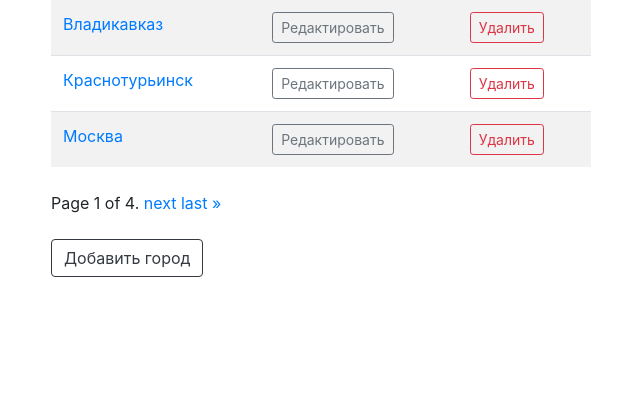
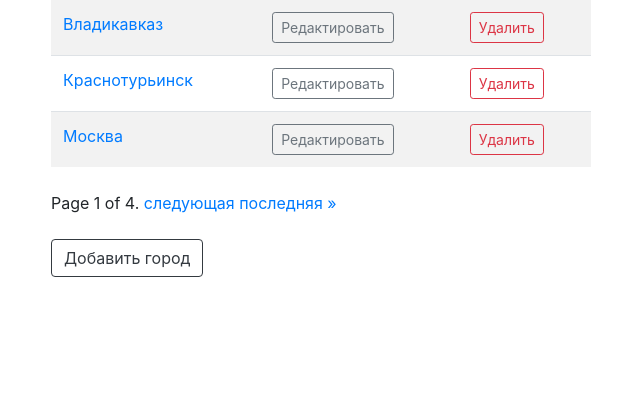
Before and after one commit to o-shmidke/travel_v1, a Django app: page /cities/ in a window 1280 px wide. Shown: the part 197-598 px from the top of the page, without its empty margins (319-959 px from the left). Run offline with Django 3.2, Linux system fonts and the light colour scheme; data comes from the database, SQL or seed files in the repository; some libraries are stand-ins or nearby versions.

Commit message:
Update home.html

```diff
--- a/templates/cities/home.html
+++ b/templates/cities/home.html
@@ -23,8 +23,8 @@
             <div class="pagination my-4">
                 <span class="step-links">
                     {% if object_list.has_previous %}
-                        <a href="?page=1">&laquo; first</a>
-                        <a href="?page={{ object_list.previous_page_number }}">previous</a>
+                        <a href="?page=1">&laquo; первая</a>
+                        <a href="?page={{ object_list.previous_page_number }}">предыдущая</a>
                     {% endif %}
 
                     <span class="current">
@@ -32,8 +32,8 @@
                     </span>
 
                     {% if object_list.has_next %}
-                        <a href="?page={{ object_list.next_page_number }}">next</a>
-                        <a href="?page={{ object_list.paginator.num_pages }}">last &raquo;</a>
+                        <a href="?page={{ object_list.next_page_number }}">следующая</a>
+                        <a href="?page={{ object_list.paginator.num_pages }}">последняя &raquo;</a>
                     {% endif %}
                 </span>
             </div>
```
